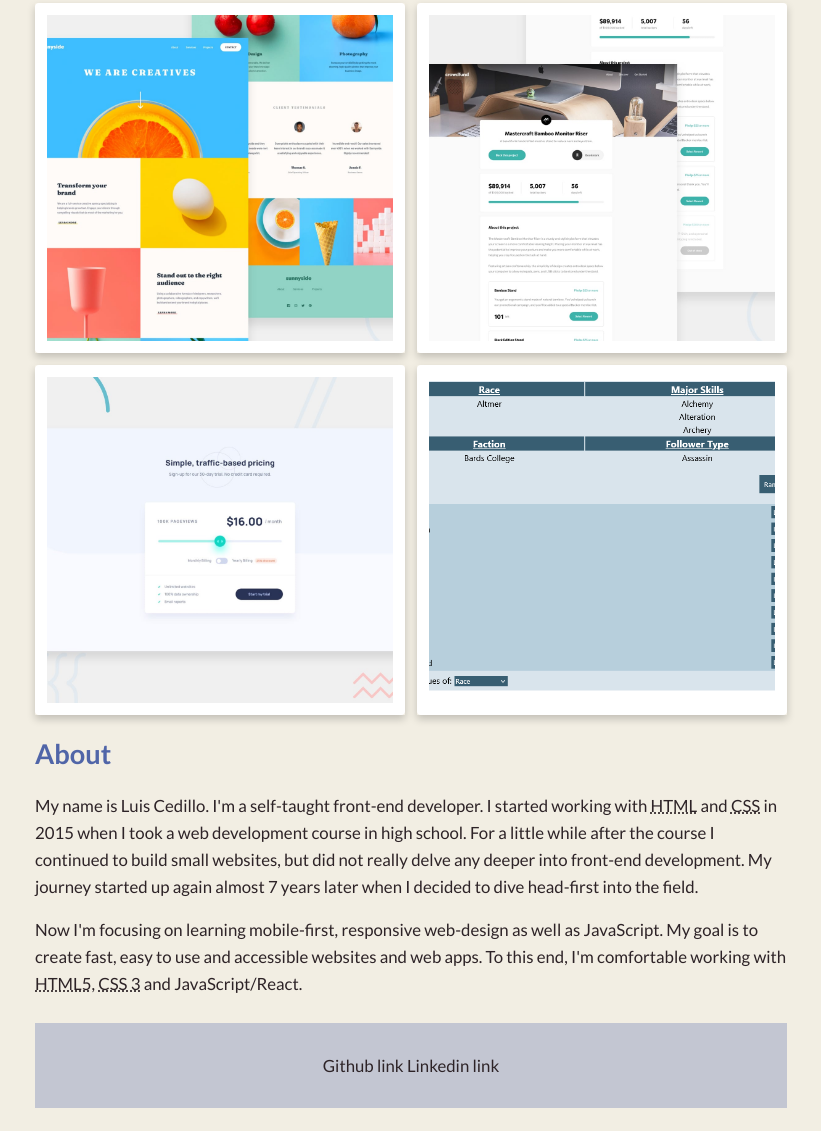
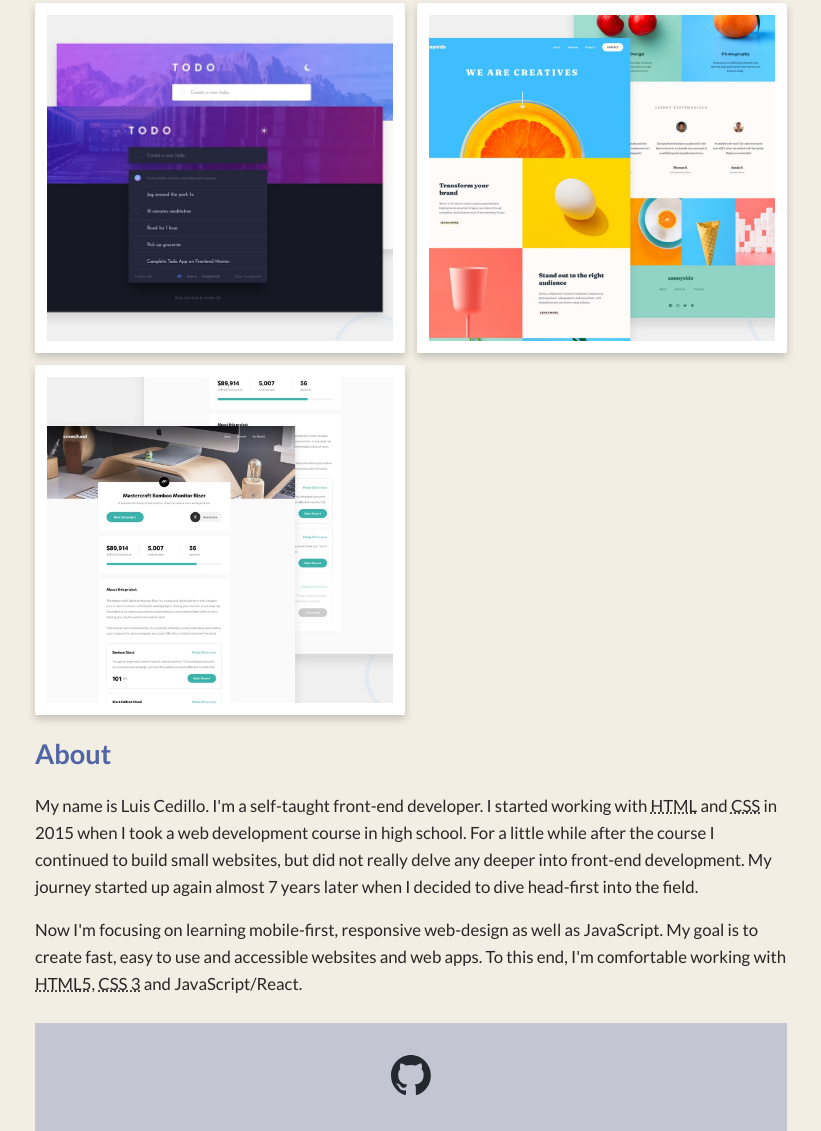
Before and after one commit to acedilloluis/portfolio, a website built with Parcel: page src/index.html in a window 1280 px wide. Shown: the part 312-1443 px from the top of the page, without its empty margins (229-1050 px from the left). Before the commit the page ends 1420 px from the top, so only its background shows below. Built offline with nearby package versions, Linux system fonts and the light colour scheme.

Commit message:
updated portfolio/footer section

```diff
--- a/src/index.html
+++ b/src/index.html
@@ -68,6 +68,42 @@
           <div class="card-inner">
             <div class="card-front">
               <img
+                src="./images/desktop-preview-todo.jpg"
+                alt="desktop design of a todo app"
+                title="Desktop design for a todo app"
+              />
+            </div>
+            <div class="card-back">
+              <h3>Todo App</h3>
+              <p>
+                A todo app built using React and a mobile-first workflow. It
+                allows the user to create, edit and delete todos. Once created
+                the user can filter between all, active and completed todos. The
+                app dynamically tracks the amount of todos. It also allows the
+                user to clear the completed todos. The app is entirely keyboard
+                accessible. View the
+                <a
+                  href="https://fabulous-begonia-984c8a.netlify.app/"
+                  target="_blank"
+                >
+                  live site
+                </a>
+                and the
+                <a
+                  href="https://github.com/acedilloluis/todo-app"
+                  target="_blank"
+                >
+                  Github repository </a
+                >.
+              </p>
+            </div>
+          </div>
+        </div>
+
+        <div class="card">
+          <div class="card-inner">
+            <div class="card-front">
+              <img
                 src="./images/desktop-preview-sunnyside.jpg"
                 alt="desktop design of Sunnyside website"
                 title="Desktop design of Sunnyside website"
@@ -76,13 +112,17 @@
             <div class="card-back">
               <h3>Sunnyside Agency Landing Page</h3>
               <p>
-                A landing page built with no frameworks or libraries. It was
-                built using CSS grid and is fully responsive. View the
-                <a href="https://tranquil-moonbeam-e254cf.netlify.app/"
+                A responsive landing page built with no frameworks using CSS
+                grid and a mobile-first workflow. View the
+                <a
+                  href="https://tranquil-moonbeam-e254cf.netlify.app/"
+                  target="_blank"
                   >live site</a
                 >
                 and the
-                <a href="https://github.com/acedilloluis/sunnyside-landing-pg"
+                <a
+                  href="https://github.com/acedilloluis/sunnyside-landing-pg"
+                  target="_blank"
                   >Github repository</a
                 >.
               </p>
@@ -102,75 +142,23 @@
             <div class="card-back">
               <h3>Crowdfunding Product Page</h3>
               <p>
-                A crowdfunding product page built with no frameworks or
-                libraries. The user can select a product from a modal window.
-                Once the user has entered a price the number of items left and
-                the total money raised will update on the main page. View the
-                <a href="https://idyllic-souffle-737c1d.netlify.app/"
+                A responsive crowdfunding product page built with no frameworks
+                using a mobile-first workflow. The page will dynamically track
+                the number of items left and the total amount of money raised.
+                The page also opens a modal window to allow the user to select
+                an item and input a pledge amount. Once this is done, it opens
+                another modal window thanking the user. View the
+                <a
+                  href="https://idyllic-souffle-737c1d.netlify.app/"
+                  target="_blank"
                   >live site</a
                 >
                 and the
                 <a
                   href="https://github.com/acedilloluis/crowdfunding-product-pg"
+                  target="_blank"
                   >Github repository</a
                 >.
-              </p>
-            </div>
-          </div>
-        </div>
-
-        <div class="card">
-          <div class="card-inner">
-            <div class="card-front">
-              <img
-                src="./images/desktop-preview-pricing.jpg"
-                alt="desktop design of a interactive pricing component"
-                title="Desktop design for an interactive pricing component"
-              />
-            </div>
-            <div class="card-back">
-              <h3>Iteractive Pricing Component</h3>
-              <p>
-                An interactive component which displays the price per month
-                depending on the position of the slider and the toggle button.
-                It was built without any frameworks or libraries. View the
-                <a href="https://jazzy-hamster-587bc6.netlify.app/"
-                  >live site</a
-                >
-                and the
-                <a href="https://github.com/acedilloluis/pricing-component">
-                  Github repository </a
-                >.
-              </p>
-            </div>
-          </div>
-        </div>
-
-        <div class="card">
-          <div class="card-inner">
-            <div class="card-front">
-              <img
-                src="./images/desktop-preview-char-gen.png"
-                alt="desktop design of a Skyrim random character generator"
-                title="Desktop design of a Skyrim random character generator"
-              />
-            </div>
-            <div class="card-back">
-              <h3>Skyrim Random Character Generator</h3>
-              <p>
-                A React app that allows the user to randomize race, faction,
-                follower and major skills for their Skyrim character. The user
-                can choose to lock in values for each of these characteristics
-                to prevent them from being randomized. View the live site
-                <a
-                  href="https://skyrim-random-character-generator.netlify.app/"
-                >
-                  here
-                </a>
-                and the Github repository
-                <a href="https://github.com/acedilloluis/skyrim-rand-char-gen">
-                  here
-                </a>
               </p>
             </div>
           </div>
@@ -202,10 +190,13 @@
   </main>
 
   <footer>
-    <ul>
-      <li>Github link</li>
-      <li>Linkedin link</li>
-    </ul>
+    <a
+      href="https://github.com/acedilloluis"
+      target="_blank"
+      title="Github profile"
+    >
+      <img src="./images/github-mark.svg" alt="Github logo" class="logo" />
+    </a>
   </footer>
 
   <script type="module" src="main.js"></script>
--- a/src/styles.css
+++ b/src/styles.css
@@ -72,12 +72,29 @@ body {
     font-size: 1.05rem;
     margin-top: 0;
   }
+
+  & a:link {
+    color: var(--liberty);
+  }
+
+  & a:visited {
+    color: var(--liberty);
+  }
+
+  & a:hover {
+    color: var(--liberty);
+  }
 }
 
 .img {
   height: auto;
   max-width: 100%;
   object-fit: contain;
+}
+
+.logo {
+  height: 2.5rem;
+  width: 2.5rem;
 }
 
 .visually-hidden {
@@ -92,6 +109,7 @@ body {
   font-family: 'Lato', sans-serif;
   font-size: 1.05rem;
   color: var(--raisin-black);
+  cursor: default;
 }
 
 h1,
@@ -186,14 +204,8 @@ footer {
   align-items: center;
   justify-content: center;
 
-  & > ul {
-    list-style-type: none;
-    margin: 0;
-    padding: 0;
-  }
-
-  & li {
-    display: inline;
+  & a {
+    flex: initial;
   }
 }
 
```
Also changed, not shown: src/images/desktop-preview-char-gen.png (deleted), src/images/desktop-preview-pricing.jpg (deleted), src/images/desktop-preview-todo.jpg (added), src/images/github-mark.svg (added).
